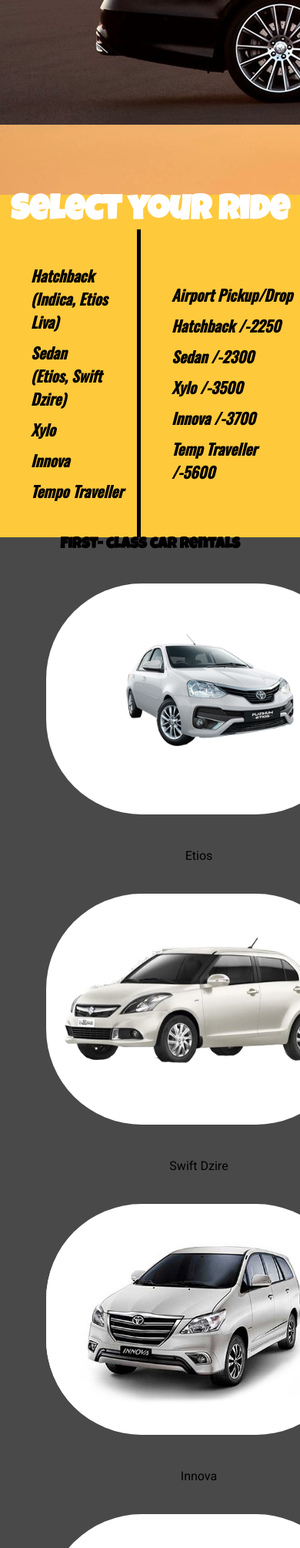
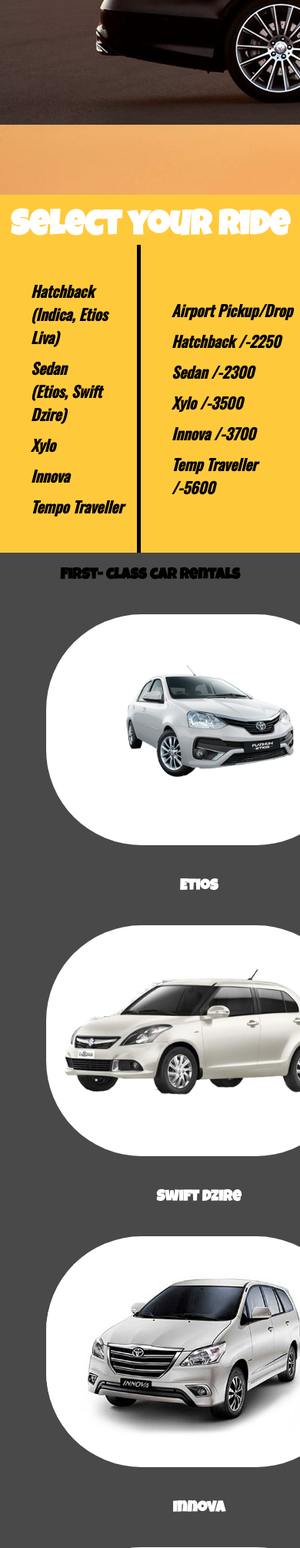
Before and after one commit to avinashyeccalluri/vipTravels, a PHP site: page / in a window 390 px wide; the page is wider, and only the part inside the window is pictured. Shown: the part 531-2542 px from the top of that part at 77% size. Run offline with PHP 8.4, Linux system fonts and the light colour scheme.

Commit message:
media query changes

```diff
--- a/footer.php
+++ b/footer.php
@@ -9,7 +9,7 @@
 
     <footer>
         <div class="container">
-            <div class="heading">Lets Start Your Journey?</div>
+            <div class="heading pt-2">Lets Start Your Journey?</div>
             <div class="contact-number">9842371523</div>
             <div class="contact-number">9345301313</div>
             <div class="contact-number">viptravels@rediffmail.com</div>
--- a/index.php
+++ b/index.php
@@ -43,7 +43,7 @@
             <div class="landing-page-sub-heading animate__animated animate__zoomIn animate__delay-1s" style="font-family: 'Luckiest Guy', cursive;" >TO TRAVEL IN AND FROM VELLORE</div>
         </div>
     </section>
-    <section class="select-ride" id="select-ride">
+    <section class="select-ride pt-2" id="select-ride">
         <div class="container">
             <div class="heading">Select your ride</div>
             <div class="tariff" style="font-style: italic;">
@@ -74,24 +74,24 @@
     </section>
     <section id="car-images" class="car-images">
         <div class="container">
-        <div class="heading">First- class car Rentals</div>
-            <div class="car-image-list">
+        <div class="heading pt-2">First- class car Rentals</div>
+            <div class="car-image-list" style="color:white;">
                 <div class="etios car-list">
                     <img src="./images/etios.png" alt="" srcset="">
-                    <div>Etios</div>
+                    <div class="heading">Etios</div>
                 </div>
                 <div class="swift car-list">
                     <img src="./images/car swift.png" alt="" srcset="">
-                    <div>Swift Dzire</div>
+                    <div class="heading">Swift Dzire</div>
                 </div>
                 <div class="temp-traveller car-list">
                     <img src="./images/innova.png" alt="" srcset="">
-                    <div>Innova</div>
+                    <div class="heading">Innova</div>
 
                 </div>
                 <div class="innova car-list">
                     <img src="./images/tempo.png" alt="" srcset="">
-                    <div>Tempo Traveller</div>
+                    <div class="heading">Tempo Traveller</div>
 
                 </div>
             </div>
@@ -99,7 +99,7 @@
     </section>
     <section id="why-us" class="why-us">
         <div class="container">
-            <div class="heading">
+            <div class="heading pt-2">
                 Why choose VIP TRAVELS ?
             </div>
             <div class="reasons">
@@ -113,7 +113,7 @@
                 </div>
                 <div class="reasons-container" data-aos="flip-up">
                     <div class="reasons-heading">
-                        variety of Locations
+                        Variety of Locations
                     </div>
                     <div class="reasons-text">
                         We have variety of car rental around and in Vellore.
@@ -132,7 +132,7 @@
     </section>
     <section id="popular-cars" class="popular-cars">
         <div class="container">
-            <div class="heading">POPULAR CARS</div>
+            <div class="heading pt-2">POPULAR CARS</div>
             <div class="popular-cars-outline">
                 <div class="popular-cars-container">
                     <div class="popular-car-image">
--- a/style.css
+++ b/style.css
@@ -373,7 +373,7 @@ header .hamBurger:hover {
     }
 
     #why-us {
-        height: 90vh;
+        height: 90vh !important;
     }
     .heading, .logo {
         font-size: 20px;
@@ -414,4 +414,12 @@ header .hamBurger:hover {
         font-size: 20px;
     }
 
+
+
 }
+
+/* commons */
+
+.pt-2{
+    padding-top: 20px;
+}
```
Also changed, not shown: 1 other file.
